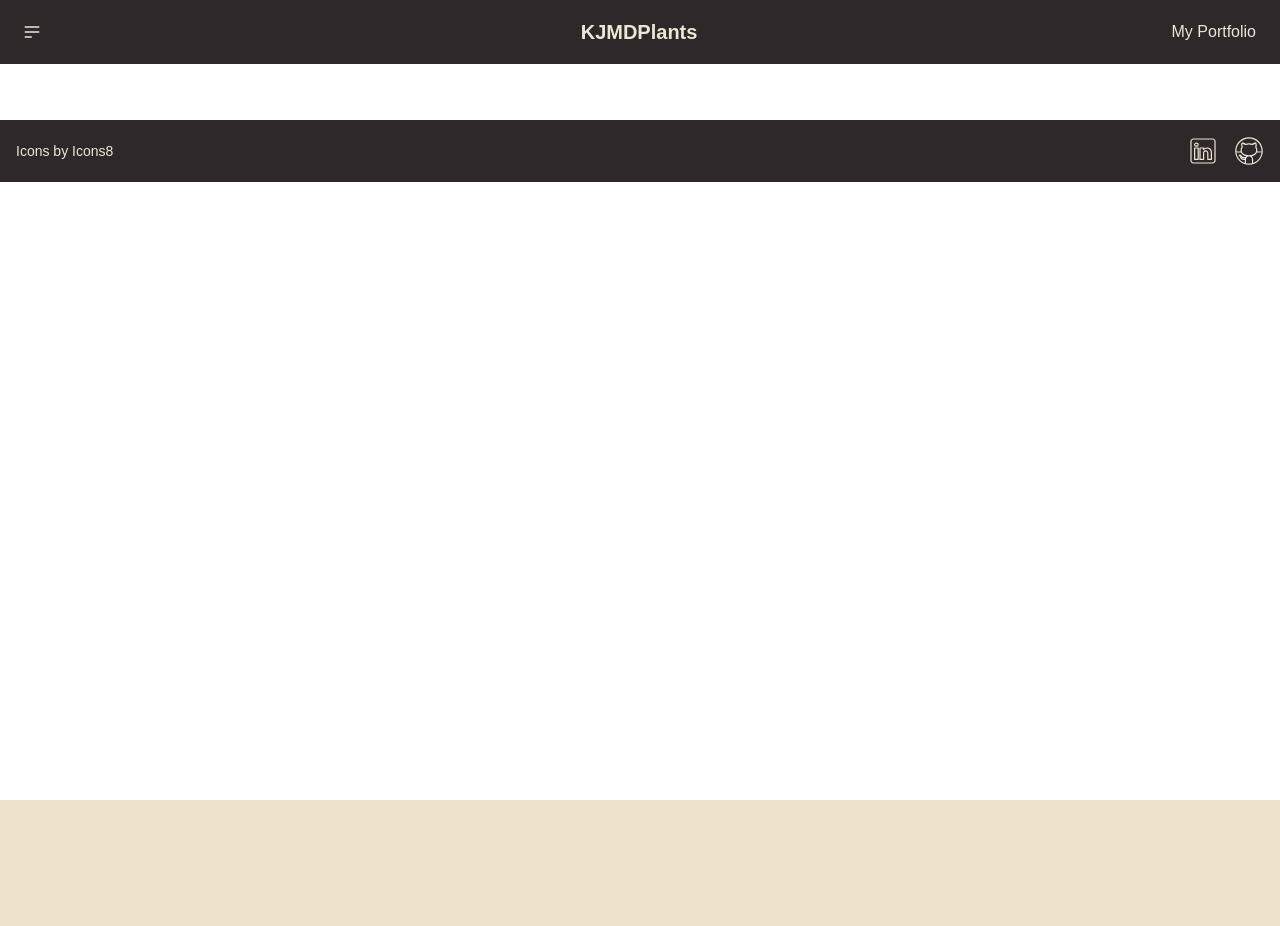
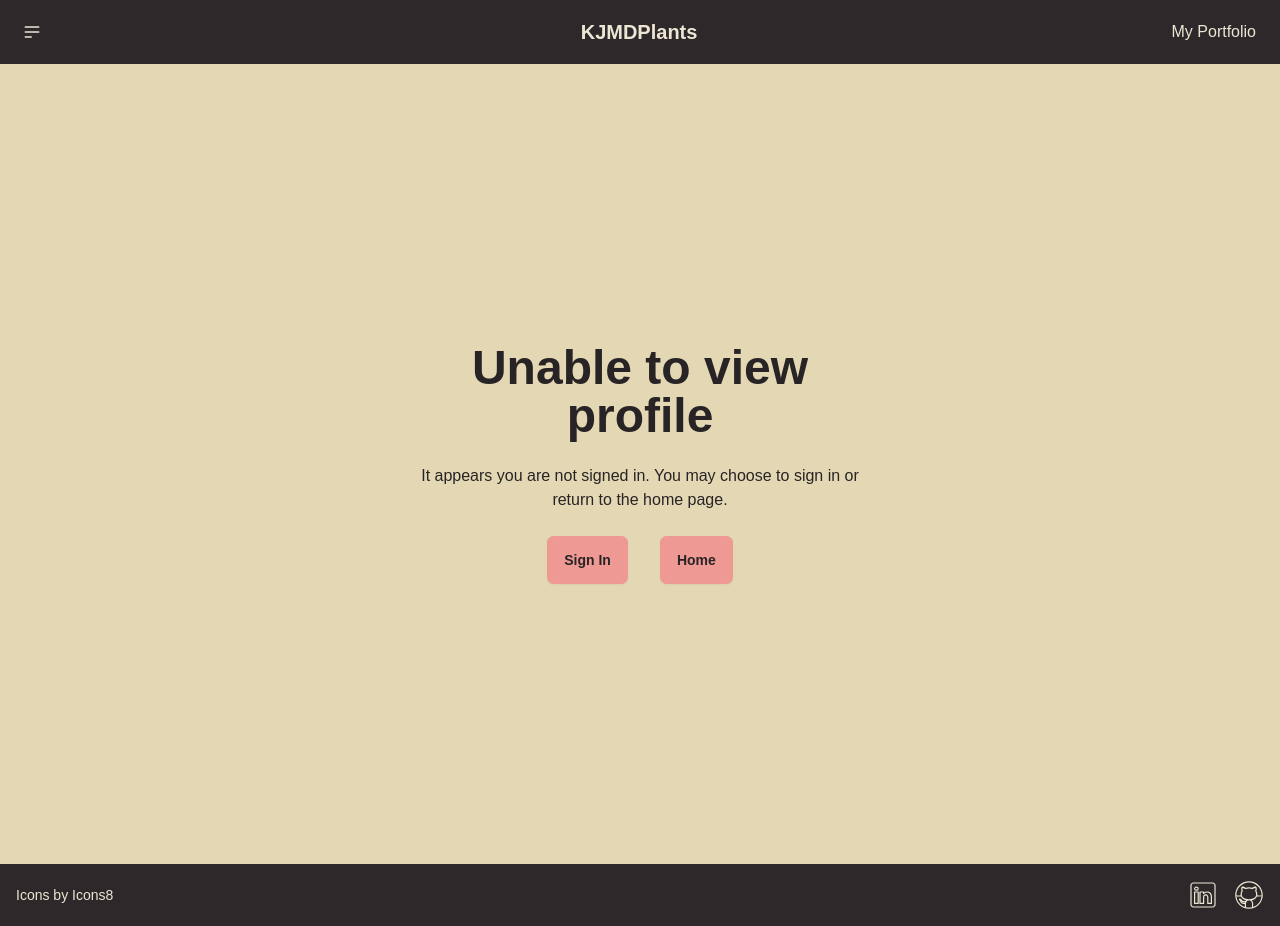
Before and after one commit to Klintonjmd/KJMDPlants, a React (Create React App) app in the folder client/: page /profile in a window 1280 px wide. Before the commit the page ends 800 px from the top, so only its background shows below. Built offline with nearby package versions, Linux system fonts and the light colour scheme.

Commit message:
Create profile page for un-signed-in users

```diff
--- a/client/src/pages/Profile.js
+++ b/client/src/pages/Profile.js
@@ -1,4 +1,4 @@
-import { useLocation } from "react-router-dom";
+import { useLocation, Link } from "react-router-dom";
 import { useEffect } from "react";
 
 const Profile = () => {
@@ -11,10 +11,27 @@ const Profile = () => {
 
   return (
     <div>
-      <h3 className="pb-6 text-2xl text-center text-white">Profile</h3>
       {user ? (
-        <h4 className="text-xl text-center text-white">Hi, {user}!</h4>
-      ) : null}
+        <h4 className="text-xl text-center">Hi, {user}!</h4>
+      ) : (
+        <div className="min-h-screen hero bg-base-200">
+          <div className="text-center hero-content">
+            <div className="max-w-md">
+              <h1 className="text-5xl font-bold">Unable to view profile</h1>
+              <p className="py-6">
+                It appears you are not signed in. You may choose to sign in or
+                return to the home page.
+              </p>
+              <Link className="" to="/signin">
+                <button className="btn btn-primary">Sign In</button>
+              </Link>
+              <Link className="ml-8" to="/">
+                <button className="btn btn-primary">Home</button>
+              </Link>
+            </div>
+          </div>
+        </div>
+      )}
     </div>
   );
 };
```
